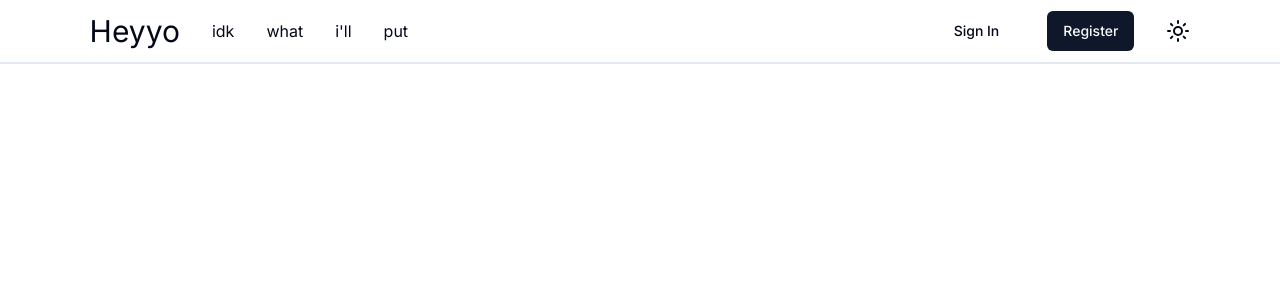
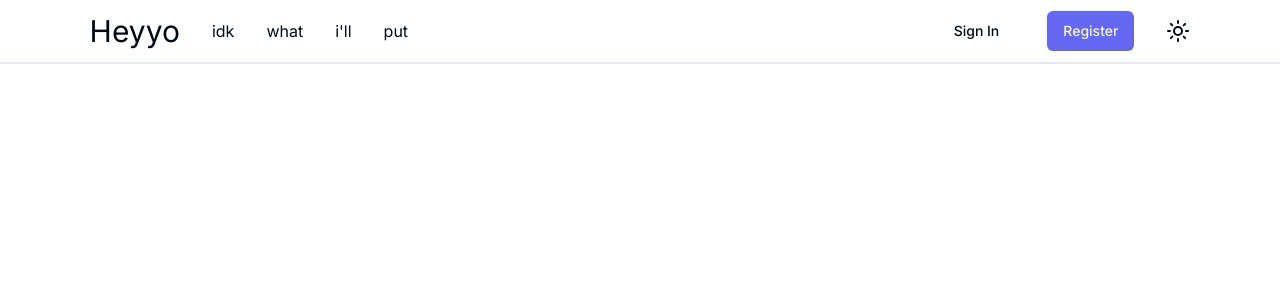
Before and after one commit to JusJira/10days-project-2023, a Next.js app: page / in a window 1280 px wide. Shown: the top 300 px of the page. Built offline with nearby package versions, Linux system fonts and the light colour scheme.

Commit message:
style: button theme

```diff
--- a/app/globals.css
+++ b/app/globals.css
@@ -13,10 +13,8 @@
     --popover: 0 0% 100%;
     --popover-foreground: 222.2 84% 4.9%;
 
-    --primary: 222.2 47.4% 11.2%;
+    --primary: 239 84% 67%;
     --primary-foreground: 210 40% 98%;
-
-/* --primary: 271.5 81.3% 55.9% */
 
     --secondary: 210 40% 96.1%;
     --secondary-foreground: 222.2 47.4% 11.2%;
@@ -35,10 +33,68 @@
     --ring: 222.2 84% 4.9%;
 
     --radius: 0.5rem;
+
+    /* --background: 0 0% 100%;
+    --foreground: 222.2 84% 4.9%;
+
+    --card: 0 0% 100%;
+    --card-foreground: 222.2 84% 4.9%;
+
+    --popover: 0 0% 100%;
+    --popover-foreground: 222.2 84% 4.9%;
+
+    --primary: 222.2 47.4% 11.2%;
+    --primary-foreground: 210 40% 98%;
+
+    --secondary: 210 40% 96.1%;
+    --secondary-foreground: 222.2 47.4% 11.2%;
+
+    --muted: 210 40% 96.1%;
+    --muted-foreground: 215.4 16.3% 46.9%;
+
+    --accent: 210 40% 96.1%;
+    --accent-foreground: 222.2 47.4% 11.2%;
+
+    --destructive: 0 84.2% 60.2%;
+    --destructive-foreground: 210 40% 98%;
+
+    --border: 214.3 31.8% 91.4%;
+    --input: 214.3 31.8% 91.4%;
+    --ring: 222.2 84% 4.9%;
+
+    --radius: 0.5rem; */
   }
 
   .dark {
     --background: 222.2 84% 4.9%;
+    --foreground: 210 40% 98%;
+
+    --card: 222.2 84% 4.9%;
+    --card-foreground: 210 40% 98%;
+
+    --popover: 222.2 84% 4.9%;
+    --popover-foreground: 210 40% 98%;
+
+    --primary: 239 84% 67%;
+    --primary-foreground: 210 40% 98%;
+
+    --secondary: 217.2 32.6% 17.5%;
+    --secondary-foreground: 210 40% 98%;
+
+    --muted: 217.2 32.6% 17.5%;
+    --muted-foreground: 215 20.2% 65.1%;
+
+    --accent: 217.2 32.6% 17.5%;
+    --accent-foreground: 210 40% 98%;
+
+    --destructive: 0 62.8% 30.6%;
+    --destructive-foreground: 210 40% 98%;
+
+    --border: 217.2 32.6% 17.5%;
+    --input: 217.2 32.6% 17.5%;
+    --ring: 212.7 26.8% 83.9%;
+
+    /* --background: 222.2 84% 4.9%;
     --foreground: 210 40% 98%;
 
     --card: 222.2 84% 4.9%;
@@ -64,7 +120,7 @@
 
     --border: 217.2 32.6% 17.5%;
     --input: 217.2 32.6% 17.5%;
-    --ring: 212.7 26.8% 83.9%;
+    --ring: 212.7 26.8% 83.9%; */
   }
 }
 
```
